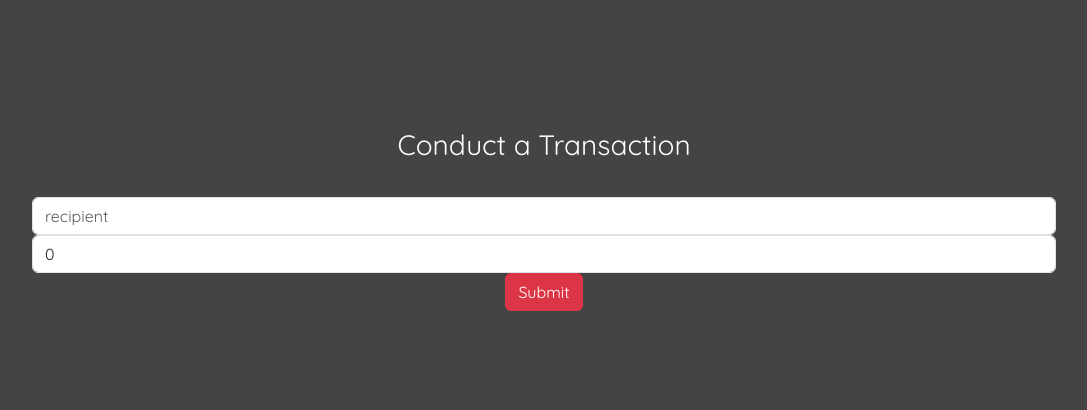
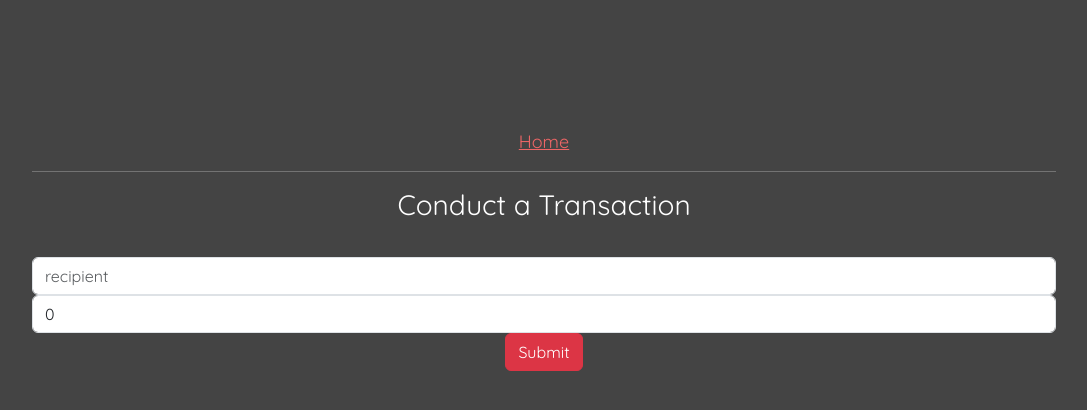
Before and after one commit to mansimas/blockchain_in_python, a React (Create React App) app in the folder frontend/: page /conduct-transaction in a window 1280 px wide. Shown: the top 410 px of the page, without its empty margins (96-1183 px from the left). Built offline with nearby package versions, Linux system fonts and the light colour scheme.

Commit message:
added links to navigation

```diff
--- a/frontend/src/components/App.js
+++ b/frontend/src/components/App.js
@@ -1,4 +1,5 @@
 import { useState, useEffect } from "react";
+import { Link } from "react-router-dom";
 import { API_BASE_URL } from "../config";
 
 function App() {
@@ -17,6 +18,9 @@ function App() {
     <div className="App">
       <h3>Welcome to pychain</h3>
       <br />
+      <Link to="/blockchain">Blockchain</Link>
+      <Link to="/conduct-transaction">Conduct a Transaction</Link>
+      <br />
       <div className="WalletInfo">
         <div>Address: {address}</div>
         <div>Balance: {balance}</div>
--- a/frontend/src/components/Blockchain.js
+++ b/frontend/src/components/Blockchain.js
@@ -1,6 +1,7 @@
 import { useState, useEffect } from "react";
 import { Button } from "react-bootstrap";
 import { API_BASE_URL } from "../config";
+import { Link } from "react-router-dom";
 import Block from "./Block";
 
 const PAGE_RANGE = 3;
@@ -32,6 +33,8 @@ function Blockchain() {
 
   return (
     <div className="Blockchain">
+      <Link to="/">Home</Link>
+      <hr />
       <h3>Blockchain</h3>
       <div>
         {blockchain.map((block) => (
--- a/frontend/src/components/ConductTransaction.js
+++ b/frontend/src/components/ConductTransaction.js
@@ -1,5 +1,6 @@
 import { useState } from "react";
 import { FormGroup, FormControl, Button } from "react-bootstrap";
+import { Link } from "react-router-dom";
 import { API_BASE_URL } from "../config";
 
 function ConductTransaction() {
@@ -29,6 +30,8 @@ function ConductTransaction() {
 
   return (
     <div className="ConductTransaction">
+      <Link to="/">Home</Link>
+      <hr />
       <h3>Conduct a Transaction</h3>
       <br />
       <FormGroup>
```
